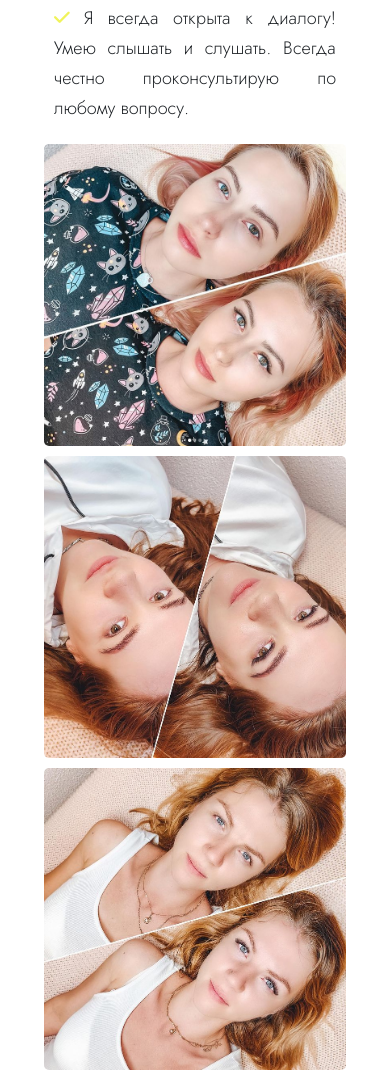
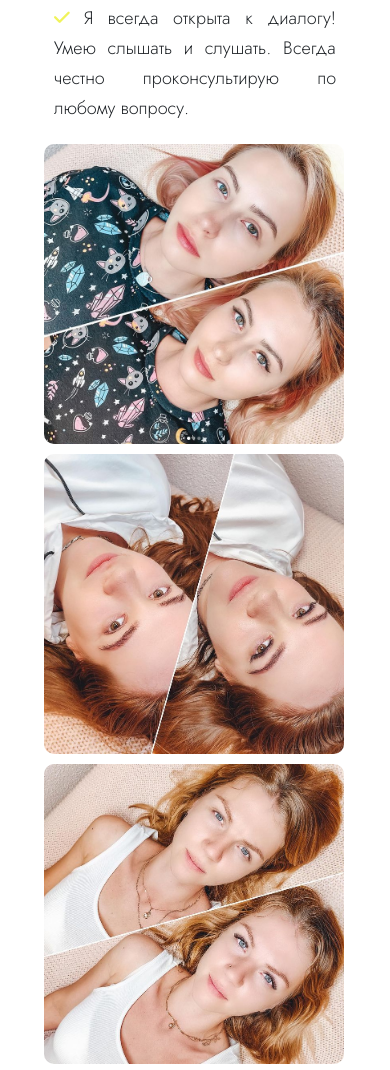
Before and after one commit to IDreamfall/website-for-Lashmaker, a plain HTML site: page index.html in a window 390 px wide. Shown: the part 1974-3044 px from the top of the page. Drawn offline with nearby package versions, Linux system fonts and the light colour scheme; a web font is replaced by a local one.

Commit message:
fixed scaling errors

```diff
--- a/style.css
+++ b/style.css
@@ -73,8 +73,9 @@
 }
 .portfolio img {
   width: 400px;
-  overflow: hidden;
-  border: solid 5px #fff;
+  /* height: 45vh; */
+  /* border: solid 5px #fff; */
+  margin: 5px;
   overflow: hidden;
   border-radius: 10px;
 }
@@ -154,10 +155,48 @@
 
 /* MEDIA */
 
-@media (max-width: 500px) {
-  .wrapper {
+@media (max-width: 768px) {
+  .about {
+    display: flex;
+    flex-direction: column;
+  }
+  .about-img {
     width: 100%;
   }
+  .about-text {
+    width: 100%;
+  }
+  .portfolio {
+    justify-content: space-evenly;
+  }
+  /* .portfolio img {
+    width: 600px;
+  } */
+  .price {
+    width: 100%;
+  }
+}
+@media (max-width: 1024px) {
+  .wrapper {
+    display: flex;
+    flex-direction: column;
+    justify-content: center;
+    flex-wrap: wrap;
+  }
+  .portfolio img {
+    width: 38vw;
+  }
+  .about {
+    flex-direction: column;
+  }
+  .about-img {
+    width: 100%;
+  }
+  .about-text {
+    width: 100%;
+  }
+}
+@media (max-width: 500px) {
   .navbar {
     margin: 0 auto;
   }
@@ -204,6 +243,16 @@
     font-family: "Jost", sans-serif;
     font-weight: 300;
   }
+  .portfolio {
+    display: flex;
+    flex-wrap: wrap;
+    justify-content: center;
+    flex-direction: column;
+  }
+  .portfolio img {
+    width: 300px;
+  }
+
   .contact img {
     margin: 0 auto;
     object-fit: cover;
@@ -213,36 +262,3 @@
     margin: 0 auto;
   }
 }
-
-@media (max-width: 768px) {
-  .about {
-    display: flex;
-    flex-direction: column;
-  }
-  .about-img {
-    width: 100%;
-  }
-  .about-text {
-    width: 100%;
-  }
-  .portfolio {
-    justify-content: space-evenly;
-  }
-  .portfolio img {
-    width: 600px;
-  }
-  .price {
-    width: 100%;
-  }
-}
-@media (max-width: 1024px) {
-  .about {
-    flex-direction: column;
-  }
-  .about-img {
-    width: 100%;
-  }
-  .about-text {
-    width: 100%;
-  }
-}
```
Also changed, not shown: index.html (+1 -1 lines).
